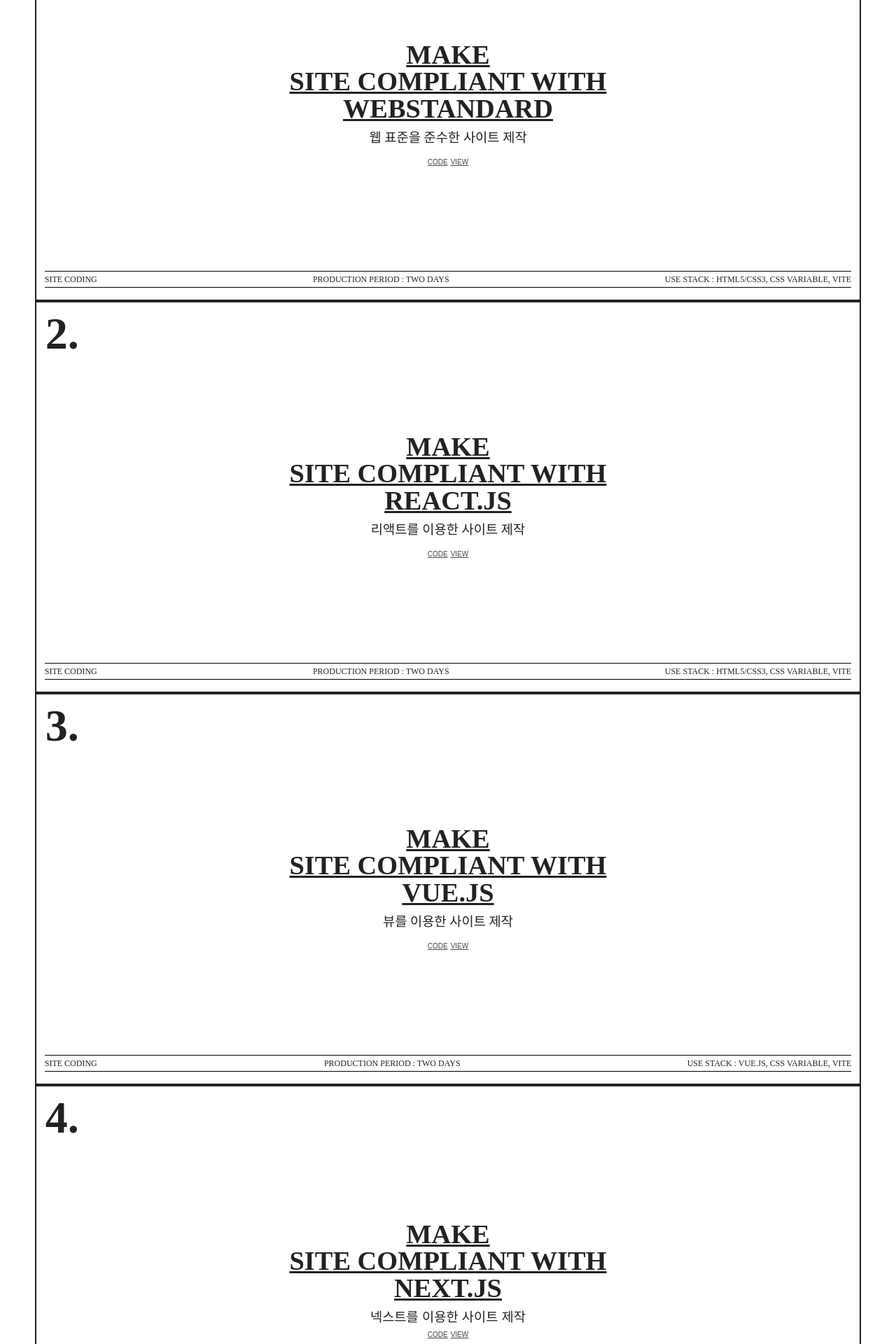
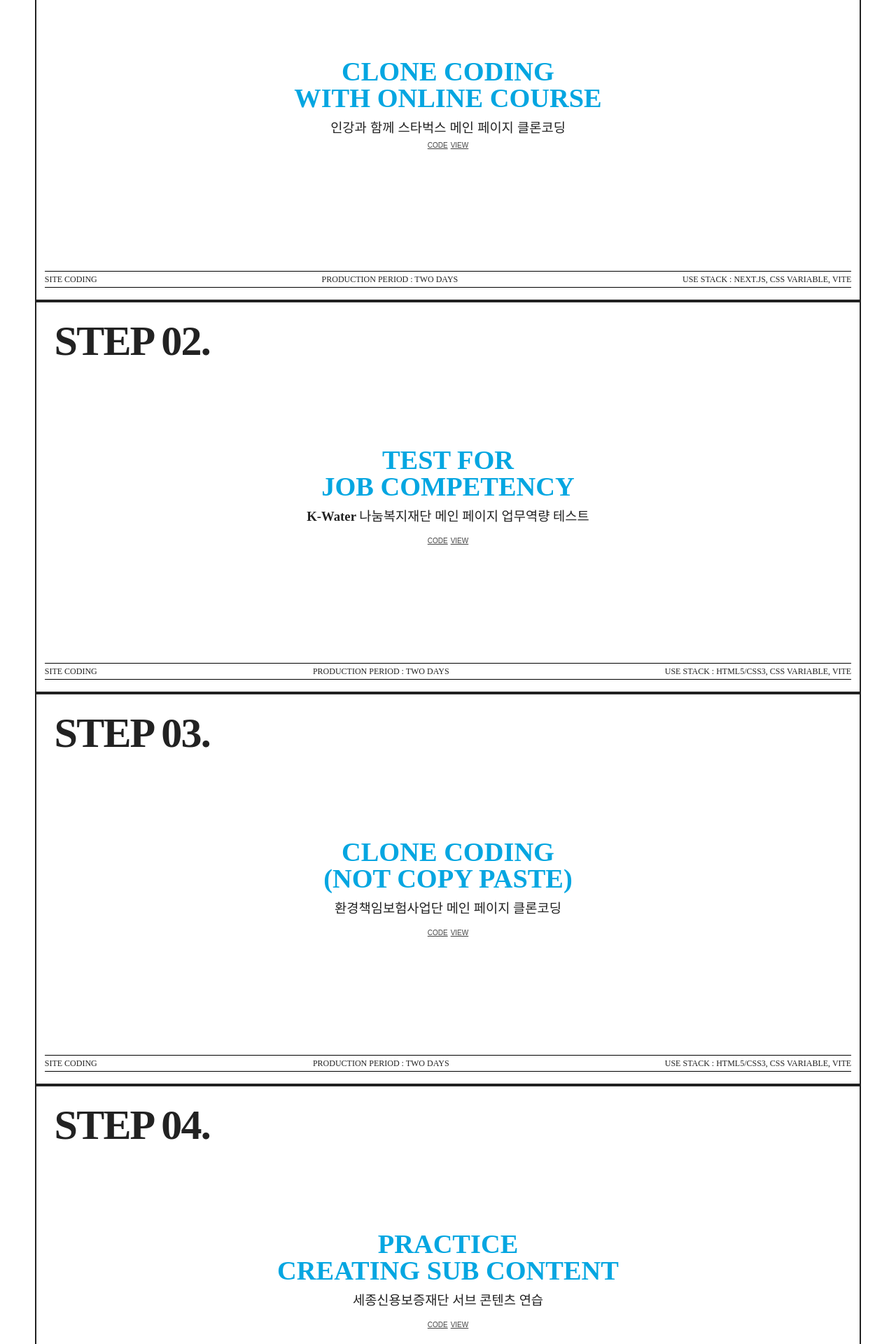
Before and after one commit to poseybutter/posey-react-site, a React (Create React App) app: page / in a window 1280 px wide. Shown: the part 2580-4500 px from the top of the page at 70% size. Built offline with nearby package versions, Linux system fonts and the light colour scheme; some icons are missing; a web font is replaced by a local one.

Commit message:
콘텐츠 수정

```diff
--- a/src/assets/scss/section/_site.scss
+++ b/src/assets/scss/section/_site.scss
@@ -53,7 +53,7 @@
       }
       &.s2 {
         // background-color: var(--subBg200);
-        top: 200px;
+        top: 220px;
 
         @media (max-width: 800px) {
           top: 160px;
@@ -61,7 +61,7 @@
       }
       &.s3 {
         // background-color: var(--subBg300);
-        top: 220px;
+        top: 260px;
 
         @media (max-width: 800px) {
           top: 180px;
@@ -69,20 +69,21 @@
       }
       &.s4 {
         // background-color: var(--subBg400);
-        top: 240px;
+        top: 300px;
 
         @media (max-width: 800px) {
           top: 200px;
         }
       }
       .num {
-        font-size: 5vw;
+        font-size: 6rem;
         line-height: 1;
         font-weight: 900;
         font-family: var(--mainNum-font);
         position: absolute;
-        left: 1vw;
-        top: 1vw;
+        left: 2vw;
+        top: 2vw;
+        letter-spacing: -0.03em;
 
         @media (max-width: 800px) {
           font-size: 80px;
@@ -98,8 +99,9 @@
           font-size: 3vw;
           line-height: 1;
           font-weight: 900;
+          color: #04a6e1;
           text-transform: uppercase;
-          text-decoration: underline;
+          // text-decoration: underline;
           font-family: var(--mainEng-font);
 
           @media (max-width: 800px) {
--- a/src/components/Port.jsx
+++ b/src/components/Port.jsx
@@ -15,7 +15,7 @@
     const sections = sectionRef.current;
 
     let scrollTween = gsap.to(sections, {
-      xPercent: -120 * (sections.length - 1),
+      xPercent: -60 * (sections.length - 1),
       ease: "none",
       scrollTrigger: {
         trigger: horizontal,
--- a/src/components/Site.jsx
+++ b/src/components/Site.jsx
@@ -4,16 +4,36 @@
   return (
     <section id="site">
       <div className="site__inner">
-        <h2 className="site__title">작업물</h2>
+        <h2 className="site__title">훈련 과정</h2>
         <div className="site__wrap">
           <article className="site__item s1">
-            <span className="num">1.</span>
+            <span className="num">STEP 01.</span>
             <div className="text">
-              <div>make</div>
-              <div>site compliant with</div>
-              <div>webstandard</div>
+              <div>Clone Coding</div>
+              <div>with Online Course</div>
+              <div></div>
             </div>
-            <h3 className="title">웹 표준을 준수한 사이트 제작</h3>
+            <h3>인강과 함께 스타벅스 메인 페이지 클론코딩</h3>
+            <div className="btn">
+              <a href="https://github.com/webstoryboy/port2023-next">code</a>
+              <a href="https://port2023-next.netlify.app/">view</a>
+            </div>
+            <div className="info">
+              <span>site coding</span>
+              <span>production period : two days</span>
+              <span>use stack : next.js, CSS Variable, Vite</span>
+            </div>
+          </article>
+          <article className="site__item s2">
+            <span className="num">STEP 02.</span>
+            <div className="text">
+              <div>Test For</div>
+              <div>Job Competency</div>
+              <div></div>
+            </div>
+            <h3 className="title">
+              K-Water 나눔복지재단 메인 페이지 업무역량 테스트
+            </h3>
             <div className="btn">
               <a href="https://github.com/webstoryboy/port2023-vite">code</a>
               <a href="https://port2023-vite.netlify.app/">view</a>
@@ -24,14 +44,14 @@
               <span>use stack : html5/css3, CSS Variable, Vite</span>
             </div>
           </article>
-          <article className="site__item s2">
-            <span className="num">2.</span>
+          <article className="site__item s3">
+            <span className="num">STEP 03.</span>
             <div className="text">
-              <div>Make</div>
-              <div>site compliant with</div>
-              <div>react.js</div>
+              <div>Clone Coding</div>
+              <div>(Not copy paste)</div>
+              <div></div>
             </div>
-            <h3 className="title">리액트를 이용한 사이트 제작</h3>
+            <h3 className="title">환경책임보험사업단 메인 페이지 클론코딩</h3>
             <div className="btn">
               <a href="https://github.com/webstoryboy/port2023-react">code</a>
               <a href="https://port2023-react.netlify.app/">view</a>
@@ -42,14 +62,14 @@
               <span>use stack : HTML5/CSS3, CSS Variable, Vite</span>
             </div>
           </article>
-          <article className="site__item s3">
-            <span className="num">3.</span>
+          <article className="site__item s4">
+            <span className="num">STEP 04.</span>
             <div className="text">
-              <div>Make</div>
-              <div>site compliant with</div>
-              <div>vue.js</div>
+              <div>Practice</div>
+              <div>creating sub content</div>
+              <div></div>
             </div>
-            <h3 className="title">뷰를 이용한 사이트 제작</h3>
+            <h3 className="title">세종신용보증재단 서브 콘텐츠 연습</h3>
             <div className="btn">
               <a href="https://github.com/webstoryboy/port2023-vue">code</a>
               <a href="https://port2023-vue.netlify.app/">view</a>
@@ -60,22 +80,22 @@
               <span>use stack : vue.js, CSS Variable, vite</span>
             </div>
           </article>
-          <article className="site__item s4">
-            <span className="num">4.</span>
+          <article className="site__item s5">
+            <span className="num">STEP 05.</span>
             <div className="text">
-              <div>Make</div>
-              <div>site compliant with</div>
-              <div>next.js</div>
+              <div>Add a </div>
+              <div>SNS Login</div>
+              <div></div>
             </div>
-            <h3>넥스트를 이용한 사이트 제작</h3>
+            <h3 className="title">국가독성정책 SNS 로그인 추가</h3>
             <div className="btn">
-              <a href="https://github.com/webstoryboy/port2023-next">code</a>
-              <a href="https://port2023-next.netlify.app/">view</a>
+              <a href="https://github.com/webstoryboy/port2023-vue">code</a>
+              <a href="https://port2023-vue.netlify.app/">view</a>
             </div>
             <div className="info">
               <span>site coding</span>
               <span>production period : two days</span>
-              <span>use stack : next.js, CSS Variable, Vite</span>
+              <span>use stack : vue.js, CSS Variable, vite</span>
             </div>
           </article>
         </div>
--- a/src/constants/index.js
+++ b/src/constants/index.js
@@ -27,73 +27,55 @@
   {
     num: "01",
     title: "계룡군문화축제",
-    desc: "",
+    desc: "유지보수",
     img: port01,
     code: "https://github.com/kimsangjunv1/-React-Portfolio",
     view: "https://portfoliosj-react.netlify.app",
-    name: "김상* 포트폴리오",
+    name: "",
   },
   {
     num: "02",
-    title: "환경책임보험사업단",
-    desc: " ",
+    title: "KAIST ITVC",
+    desc: "서브 콘텐츠 서포트",
     img: port01,
     code: "https://github.com/seolhee313/PORTFOLIO-REACT",
     view: "https://portfolio-313.web.app/",
-    name: "천설* 포트폴리오",
+    name: "",
   },
   {
     num: "03",
-    title: "KAIST ITVC",
-    desc: "서브 콘텐츠 서포트 ",
-    img: port01,
-    code: "https://github.com/seolhee313/PORTFOLIO-REACT",
-    view: "https://portfolio-313.web.app/",
-    name: "천설* 포트폴리오",
-  },
-  {
-    num: "04",
-    title: "국가독성적책",
-    desc: "SNS 계정 로그인 추가",
-    img: port01,
-    code: "https://github.com/dlgnsrb227/portfolio-next",
-    view: "https://hoongportfolio-next.netlify.app/",
-    name: "이훈* 포트폴리오",
-  },
-  {
-    num: "05",
     title: "아이기스테크 제로다크웹",
     desc: "메인, 서브 페이지 리뉴얼",
     img: port01,
     code: "/",
     view: "https://junseungpark.github.io/portfolio/index3.html",
-    name: "박준* 포트폴리오",
+    name: "",
   },
   {
-    num: "06",
+    num: "04",
     title: "RCA 국문",
     desc: "유지보수, 전반적인 콘텐츠 추가 및 수정",
     img: port01,
     code: "/",
     view: "https://webstoryboy.github.io/port2023/portfolio-student/DavidYang/index.html",
-    name: "포트폴리오",
+    name: "",
   },
   {
-    num: "07",
+    num: "05",
     title: "한국표준과학연구원",
     desc: "접근성",
     img: port01,
     code: "/",
     view: "https://webstoryboy.github.io/port2023/portfolio-student/TaeyongLee/index.html",
-    name: "포트폴리오",
+    name: "",
   },
   {
-    num: "08",
+    num: "06",
     title: "대전방산혁신클러스터",
-    desc: " ",
+    desc: "첫 프로젝트 ! 구축부터 끝까지",
     img: port01,
     code: "/",
     view: "https://webstoryboy.github.io/port2023/portfolio-student/TaeyongLee/index.html",
-    name: "포트폴리오",
+    name: "",
   },
 ];
```
